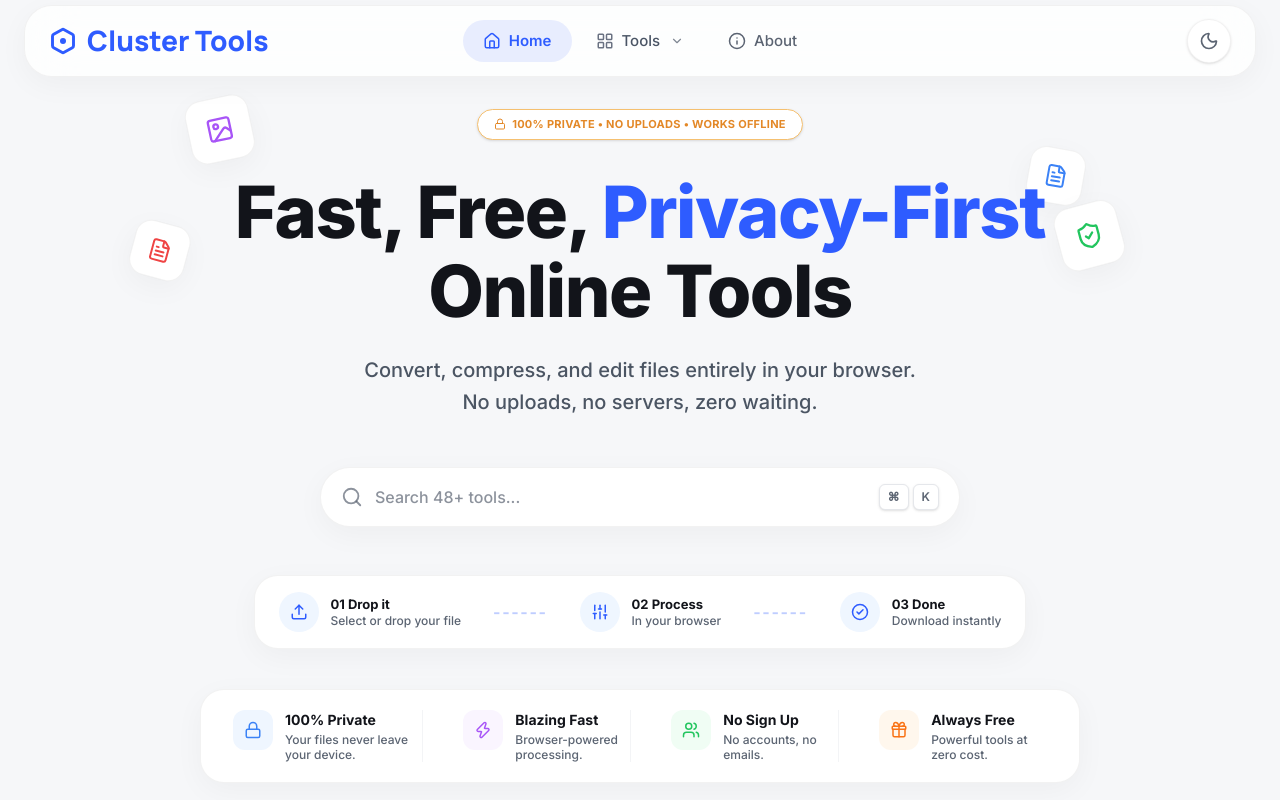
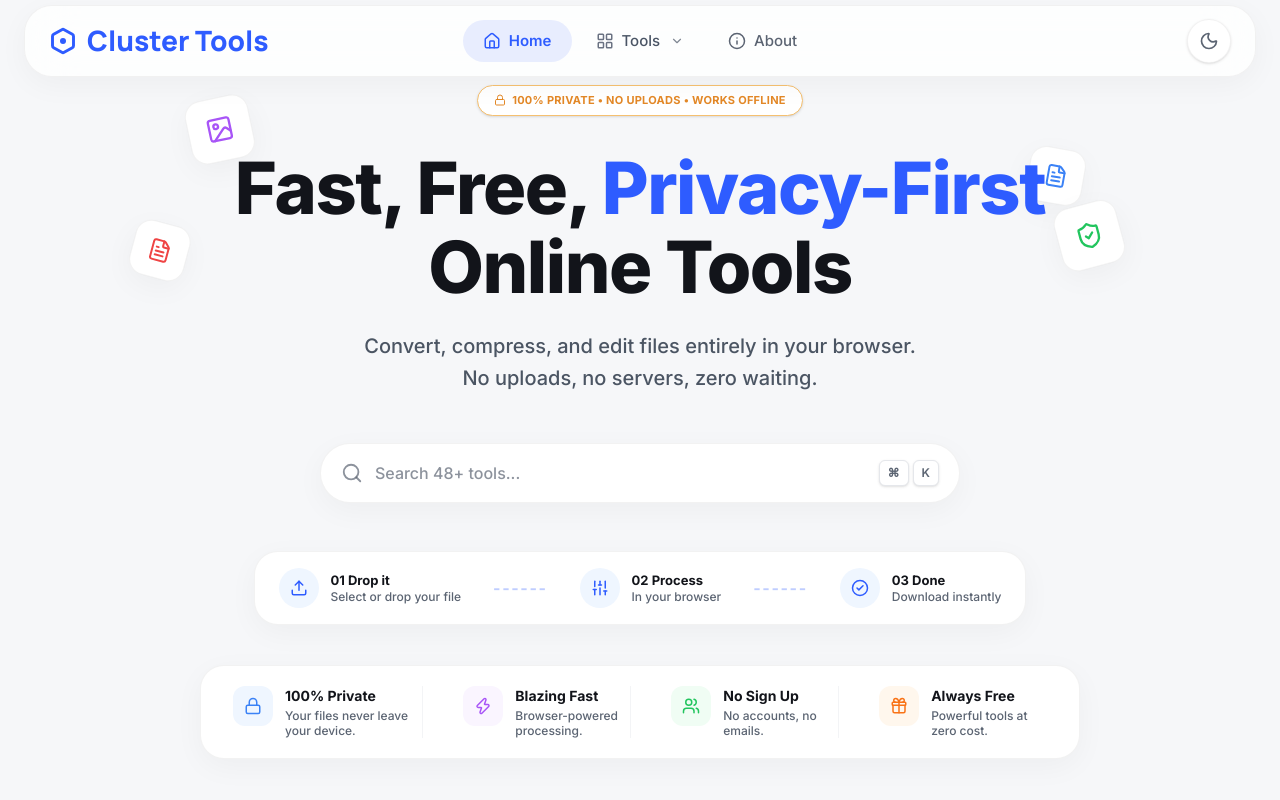
Before and after one commit to dualh-solutions/Cluster-Tools, a Next.js app: page / in a window 1280 px wide. Shown: the top 800 px of the page. Built offline with nearby package versions, Linux system fonts and the light colour scheme.

Commit message:
style: reduce space below header to 8px maximum

```diff
--- a/app/page.tsx
+++ b/app/page.tsx
@@ -56,8 +56,7 @@ export default function Home() {
   return (
     <div className="w-full flex-1 flex flex-col items-center pb-16 md:pb-24 overflow-x-hidden bg-transparent">
 
-      {/* ─── Hero Section ─── */}
-      <div className="w-full relative px-4 md:px-margin-desktop pt-4 md:pt-8 pb-12 md:pb-16 text-center flex flex-col items-center overflow-hidden">
+      <div className="w-full relative px-4 md:px-margin-desktop pt-2 md:pt-2 pb-12 md:pb-16 text-center flex flex-col items-center overflow-hidden">
 
         {/* Floating Icons — hidden on mobile, visible on lg+ */}
         <FloatingIcon delay={0} yOffset={20} duration={6} className="absolute top-10 left-[15%] w-16 h-16 bg-surface rounded-2xl flex items-center justify-center rotate-[-12deg] shadow-[0_8px_30px_rgb(0,0,0,0.04)] z-0 hidden lg:flex border border-black/5">
@@ -88,7 +87,7 @@ export default function Home() {
           {/* Heading */}
           <StaggerItem>
             <h1 className="text-[32px] sm:text-[44px] md:text-[56px] lg:text-[72px] leading-[1.1] font-extrabold text-ink tracking-[-0.02em] mb-6 px-2 text-center">
-              Fast, Free, <span className="text-[#2E5CFF]">Privacy-First</span><br className="hidden sm:block"/>
+              Fast, Free, <span className="text-[#2E5CFF]">Privacy-First</span><br className="hidden sm:block" />
               Online Tools
             </h1>
           </StaggerItem>
@@ -96,7 +95,7 @@ export default function Home() {
           {/* Subtext */}
           <StaggerItem>
             <p className="text-[15px] md:text-[20px] text-[#4B5563] font-medium max-w-[640px] mb-10 md:mb-12 px-2 leading-relaxed text-center mx-auto">
-              Convert, compress, and edit files entirely in your browser.<br className="hidden sm:block"/> No uploads, no servers, zero waiting.
+              Convert, compress, and edit files entirely in your browser.<br className="hidden sm:block" /> No uploads, no servers, zero waiting.
             </p>
           </StaggerItem>
 
```
Lines whose indentation alone changed are shown as unchanged.
